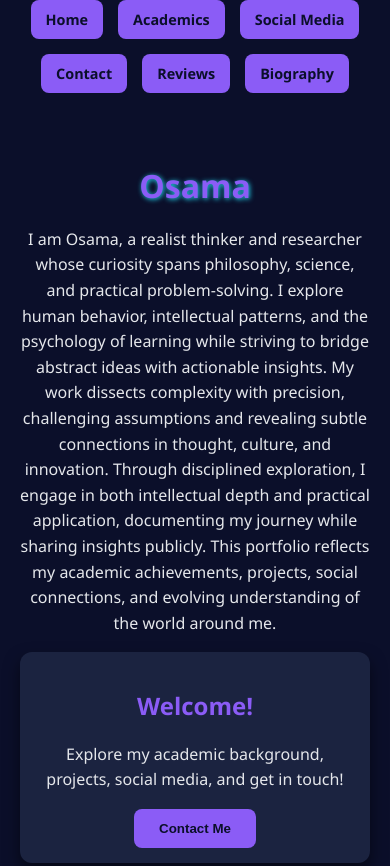
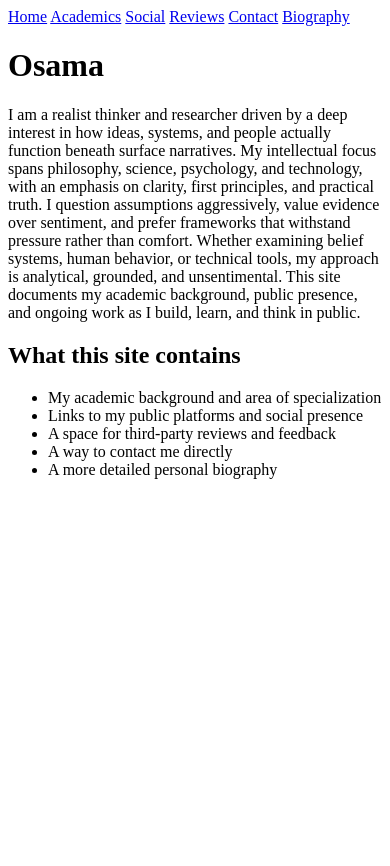
Before and after one commit to risenbigfish/Osama, a plain HTML site: page index.html in a window 390 px wide. Shown: the top 866 px of the page. After the commit the page ends 844 px from the top, so only its background shows below. Drawn offline with Linux system fonts and the light colour scheme.

Commit message:
Update index.html

```diff
--- a/index.html
+++ b/index.html
@@ -1,206 +1,51 @@
 <!DOCTYPE html>
 <html lang="en">
 <head>
-<meta charset="UTF-8">
-<meta name="viewport" content="width=device-width, initial-scale=1.0">
-<title>Osama | Portfolio</title>
-<style>
-/* ================= General Body ================= */
-body {
-    margin: 0;
-    font-family: 'Segoe UI', Arial, sans-serif;
-    background: #0b0f2a;
-    color: #e5e7eb;
-    min-height: 100vh;
-    line-height: 1.6;
-}
-
-/* ================= Links ================= */
-a {
-    text-decoration: none;
-    color: #22d3ee;
-    transition: all 0.2s;
-}
-a:hover {
-    color: #8b5cf6;
-}
-
-/* ================= Container ================= */
-.container {
-    max-width: 600px;
-    margin: auto;
-    padding: 20px;
-    text-align: center;
-}
-
-/* ================= Headers ================= */
-h1 {
-    font-size: 2.5rem;
-    color: #8b5cf6;
-    margin-bottom: 10px;
-    text-shadow: 1px 1px 5px #22d3ee;
-}
-h2 {
-    color: #8b5cf6;
-    margin-bottom: 15px;
-}
-
-/* ================= Navigation Bar ================= */
-.navbar {
-    display: flex;
-    justify-content: center;
-    flex-wrap: wrap;
-    gap: 15px;
-    margin-bottom: 20px;
-}
-.navbar a {
-    padding: 10px 20px;
-    background: #8b5cf6;
-    border-radius: 8px;
-    color: #0b0f2a;
-    font-weight: bold;
-    transition: all 0.2s;
-}
-.navbar a:hover {
-    background: #22d3ee;
-    color: #0b0f2a;
-}
-
-/* ================= Boxes / Cards ================= */
-.box {
-    background: #1b2340;
-    padding: 20px;
-    border-radius: 12px;
-    margin-bottom: 25px;
-    box-shadow: 0 8px 16px rgba(0,0,0,0.5);
-    transition: transform 0.2s, box-shadow 0.2s;
-}
-.box:hover {
-    transform: translateY(-5px);
-    box-shadow: 0 12px 24px rgba(0,0,0,0.6);
-}
-
-/* ================= Buttons ================= */
-button {
-    padding: 12px 25px;
-    background: #8b5cf6;
-    border: none;
-    border-radius: 8px;
-    color: #0b0f2a;
-    font-weight: bold;
-    cursor: pointer;
-    transition: all 0.3s;
-}
-button:hover {
-    background: linear-gradient(90deg, #8b5cf6, #c084fc);
-    transform: scale(1.05);
-}
-
-/* ================= Inputs and Textarea ================= */
-input, textarea {
-    width: 100%;
-    padding: 12px;
-    margin-bottom: 10px;
-    border-radius: 8px;
-    border: 1px solid #334155;
-    background: #0b172a;
-    color: #e5e7eb;
-    transition: all 0.2s;
-}
-input:focus, textarea:focus {
-    border-color: #22d3ee;
-    box-shadow: 0 0 5px #22d3ee;
-    outline: none;
-}
-
-/* ================= Responsive Adjustments ================= */
-@media (max-width: 650px) {
-    h1 { font-size: 2rem; }
-    h2 { font-size: 1.5rem; }
-    .navbar a { padding: 8px 15px; font-size: 0.9rem; }
-    .box { padding: 15px; }
-}
-
-/* ================= Smooth scrolling ================= */
-html {
-    scroll-behavior: smooth;
-}
-</style>
+  <meta charset="UTF-8">
+  <title>Osama | Home</title>
+  <meta name="viewport" content="width=device-width, initial-scale=1.0">
 </head>
 <body>
 
-<!-- Navigation -->
-<div class="navbar">
-  <a href="#home">Home</a>
-  <a href="#academics">Academics</a>
-  <a href="#social">Social Media</a>
-  <a href="#contact">Contact</a>
-  <a href="#reviews">Reviews</a>
-  <a href="#bio">Biography</a>
-</div>
+  <!-- Navigation -->
+  <nav>
+    <a href="index.html">Home</a>
+    <a href="academics.html">Academics</a>
+    <a href="social.html">Social</a>
+    <a href="reviews.html">Reviews</a>
+    <a href="contact.html">Contact</a>
+    <a href="bio.html">Biography</a>
+  </nav>
 
-<!-- Home Section -->
-<section id="home" class="container">
-  <h1>Osama</h1>
-  <p>I am Osama, a realist thinker and researcher whose curiosity spans philosophy, science, and practical problem-solving. I explore human behavior, intellectual patterns, and the psychology of learning while striving to bridge abstract ideas with actionable insights. My work dissects complexity with precision, challenging assumptions and revealing subtle connections in thought, culture, and innovation. Through disciplined exploration, I engage in both intellectual depth and practical application, documenting my journey while sharing insights publicly. This portfolio reflects my academic achievements, projects, social connections, and evolving understanding of the world around me.</p>
-  <div class="box">
-    <h2>Welcome!</h2>
-    <p>Explore my academic background, projects, social media, and get in touch!</p>
-    <a href="#contact"><button>Contact Me</button></a>
-  </div>
-</section>
+  <!-- Main Content -->
+  <main>
 
-<!-- Academics Section -->
-<section id="academics" class="container">
-  <h1>Academic Qualifications</h1>
-  <div class="box">
-    <h2>Degree & Speciality</h2>
-    <p>BSc in Biotechnology</p>
-    <p>Speciality: Molecular Genetics & Bioinformatics</p>
-  </div>
-</section>
+    <h1>Osama</h1>
 
-<!-- Social Section -->
-<section id="social" class="container">
-  <h1>Social Media & Contact</h1>
-  <div class="box">
-    <h2>Connect with me</h2>
-    <p>X (Twitter): <a href="https://twitter.com/risen_bigfish" target="_blank">@risen_bigfish</a></p>
-    <p>Facebook: <a href="https://facebook.com/RisendBigfish" target="_blank">Risend Bigfish</a></p>
-    <p>Email: <a href="mailto:bigfishcontrolla@gmail.com">bigfishcontrolla@gmail.com</a></p>
-    <p>WhatsApp: <a href="tel:+2347048813742">07048813742</a></p>
-  </div>
-</section>
+    <p>
+      I am a realist thinker and researcher driven by a deep interest in how ideas,
+      systems, and people actually function beneath surface narratives. My intellectual
+      focus spans philosophy, science, psychology, and technology, with an emphasis on
+      clarity, first principles, and practical truth. I question assumptions aggressively,
+      value evidence over sentiment, and prefer frameworks that withstand pressure rather
+      than comfort. Whether examining belief systems, human behavior, or technical tools,
+      my approach is analytical, grounded, and unsentimental. This site documents my
+      academic background, public presence, and ongoing work as I build, learn, and think
+      in public.
+    </p>
 
-<!-- Contact Section -->
-<section id="contact" class="container">
-  <h1>Contact Me</h1>
-  <div class="box">
-    <h2>Send me a message</h2>
-    <form action="https://formspree.io/f/yourformid" method="POST">
-      <input type="text" name="name" placeholder="Your Name" required>
-      <input type="email" name="_replyto" placeholder="Your Email" required>
-      <textarea name="message" placeholder="Your Message" rows="4" required></textarea>
-      <button type="submit">Send</button>
-    </form>
-  </div>
-</section>
+    <section>
+      <h2>What this site contains</h2>
+      <ul>
+        <li>My academic background and area of specialization</li>
+        <li>Links to my public platforms and social presence</li>
+        <li>A space for third-party reviews and feedback</li>
+        <li>A way to contact me directly</li>
+        <li>A more detailed personal biography</li>
+      </ul>
+    </section>
 
-<!-- Reviews Section -->
-<section id="reviews" class="container">
-  <h1>Reviews</h1>
-  <div class="box" id="reviews-box">
-    <p>User reviews will appear here after submission.</p>
-  </div>
-</section>
-
-<!-- Bio Section -->
-<section id="bio" class="container">
-  <h1>Autobiography</h1>
-  <div class="box">
-    <p>I am Osama, a beginner frontend developer passionate about learning and building in public. I enjoy creating clean, interactive web experiences and sharing my journey with others. I am always exploring new projects and ways to grow as a developer.</p>
-  </div>
-</section>
+  </main>
 
 </body>
 </html>
```
